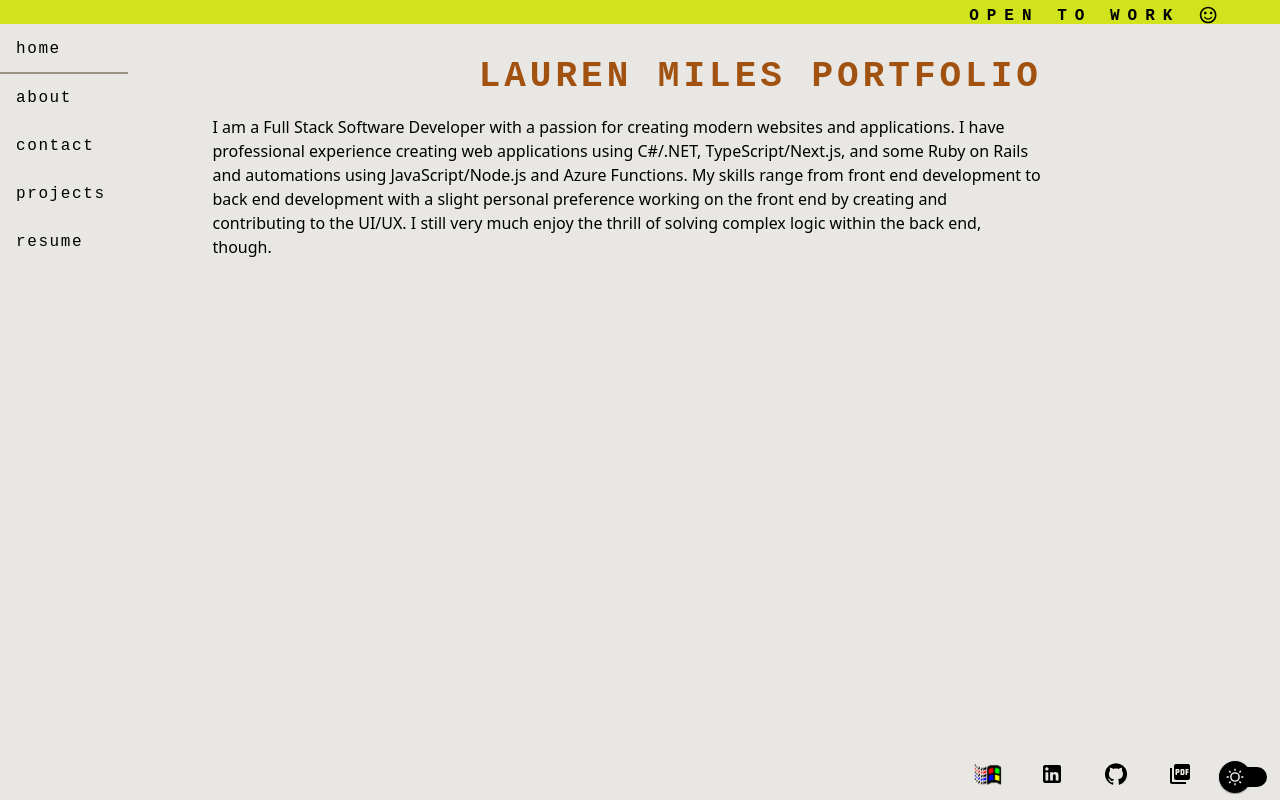
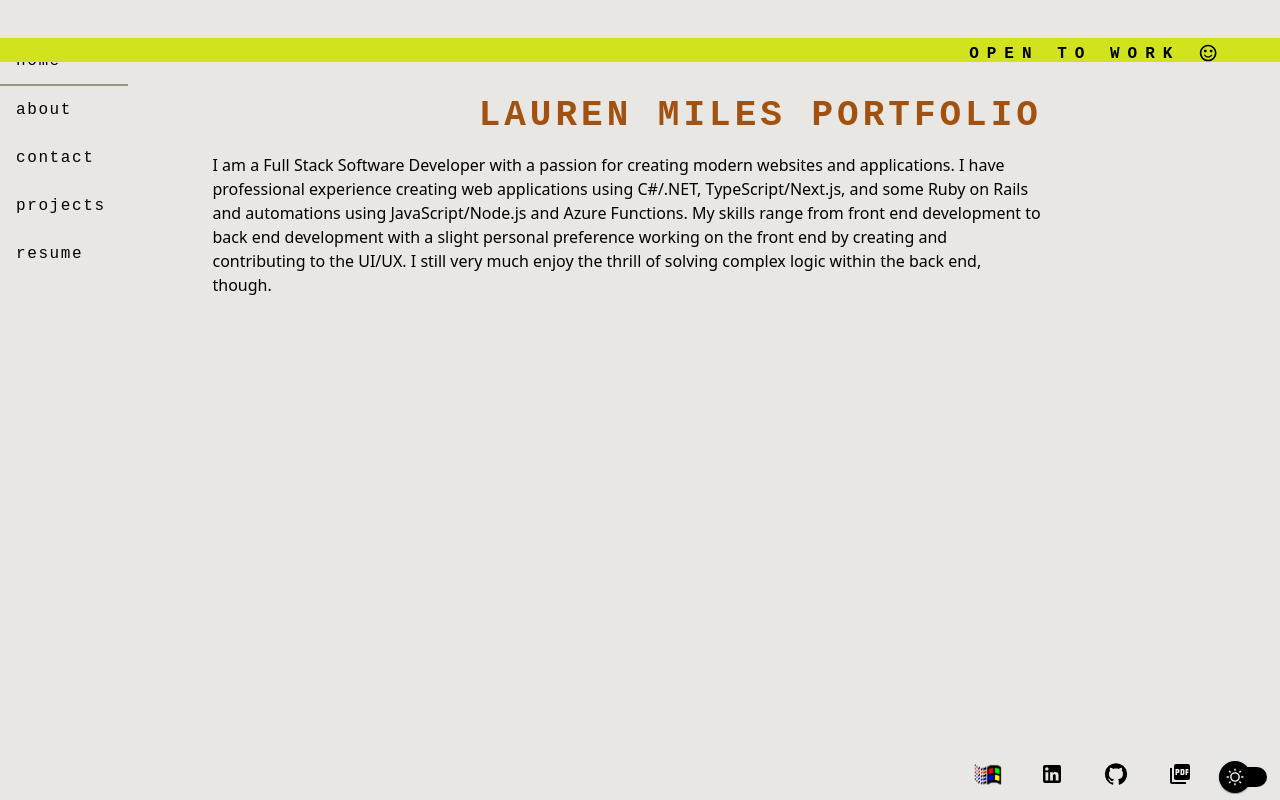
Before and after one commit to laurenmilesdev/portfolio, a Next.js app: page / in a window 1280 px wide. Built offline with nearby package versions, Linux system fonts and the light colour scheme; a web font is replaced by a local one.

Commit message:
Cleaned up Layout

```diff
--- a/src/components/portfolio/layout/Layout.module.css
+++ b/src/components/portfolio/layout/Layout.module.css
@@ -1,6 +1,11 @@
+.page-content {
+  display: flex;
+  flex-direction: row;
+  margin-top: 3%;
+}
+
 .nav-container {
   width: 10%;
-  margin-top: 2%;
 }
 
 .children-container {
--- a/src/components/portfolio/layout/Layout.tsx
+++ b/src/components/portfolio/layout/Layout.tsx
@@ -20,6 +20,7 @@ type Props = {
   children: React.ReactNode;
 };
 
+export const pageContentDivId = 'page-content';
 export const navigationDivId = 'navigation';
 export const childrenContainerId = 'children-container';
 export const footerDivId = 'footer';
@@ -40,7 +41,7 @@ export default function Layout({
     <>
       {openToWork && <TickerTape text={TickerTapeConstants.OPEN_TO_WORK} />}
 
-      <div className="d-flex flex-row">
+      <div className={`${styles['page-content']}`} id={pageContentDivId}>
         <div className={`${styles['nav-container']}`} id={navigationDivId}>
           <Navigation
             pageTitles={pageTitles}
```
